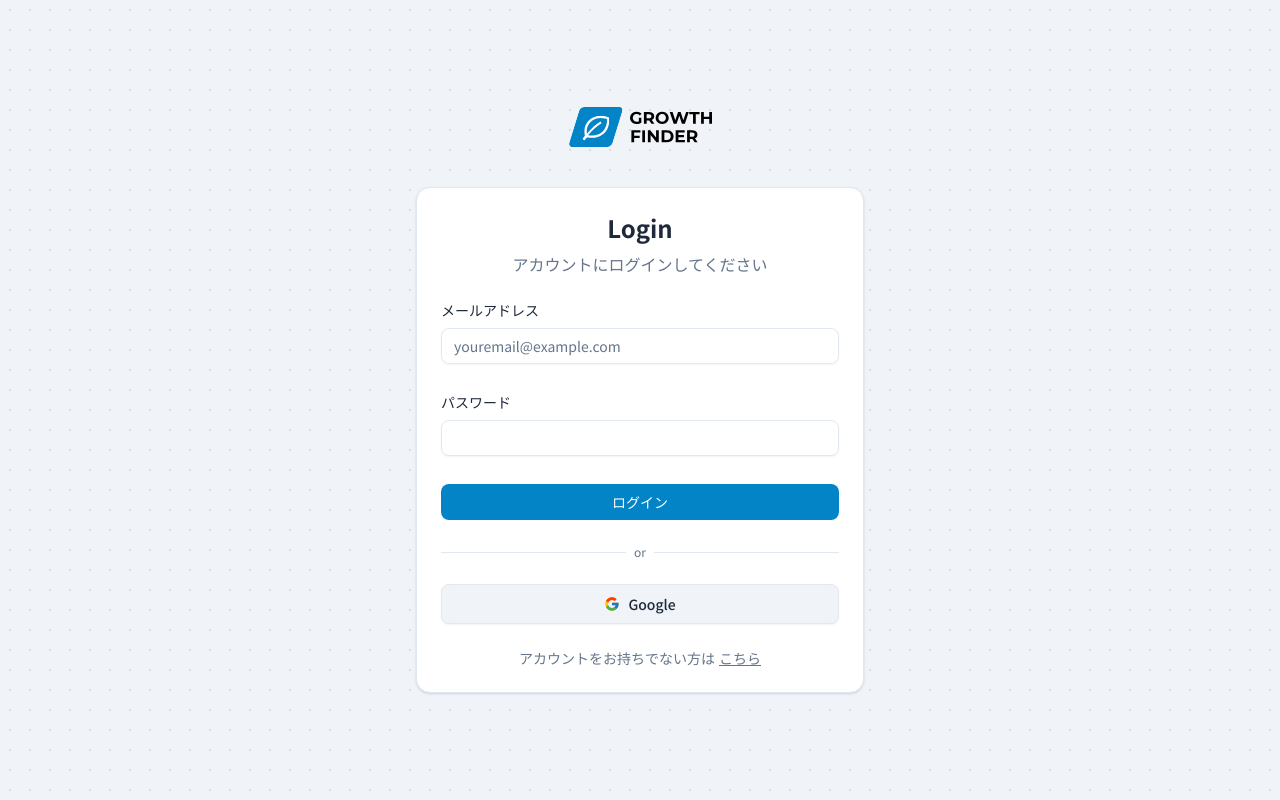
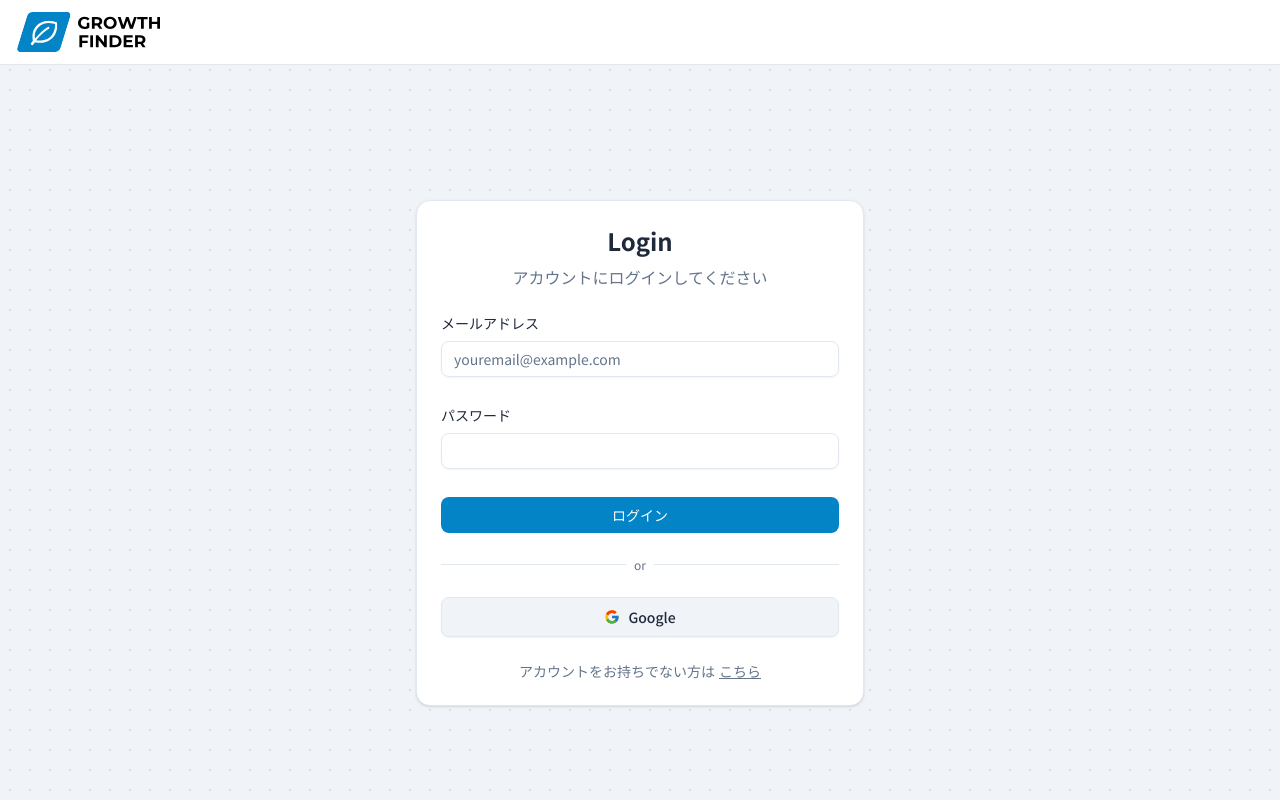
Before and after one commit to takeshi0518/growth-finder, a Next.js app: page /login in a window 1280 px wide. Built offline with nearby package versions, Linux system fonts and the light colour scheme.

Commit message:
refactor: ヘッダーを作成し、メインロゴアイコンを移動

```diff
--- a/src/app/(auth)/layout.tsx
+++ b/src/app/(auth)/layout.tsx
@@ -1,3 +1,4 @@
+import Container from '@/components/landing/container';
 import MainLogo from '@/components/shared/main-logo';
 import type { Metadata } from 'next';
 
@@ -12,11 +13,16 @@ export default function LandingLayout({
   children: React.ReactNode;
 }>) {
   return (
-    <main>
-      <div className="flex flex-col justify-center items-center h-full min-h-screen p-6">
-        <MainLogo />
+    <div className="min-h-screen flex flex-col">
+      <header className="border-b bg-card">
+        <Container className="py-3">
+          <MainLogo />
+        </Container>
+      </header>
+
+      <main className="flex-1 flex items-center justify-center p-4">
         {children}
-      </div>
-    </main>
+      </main>
+    </div>
   );
 }
```
